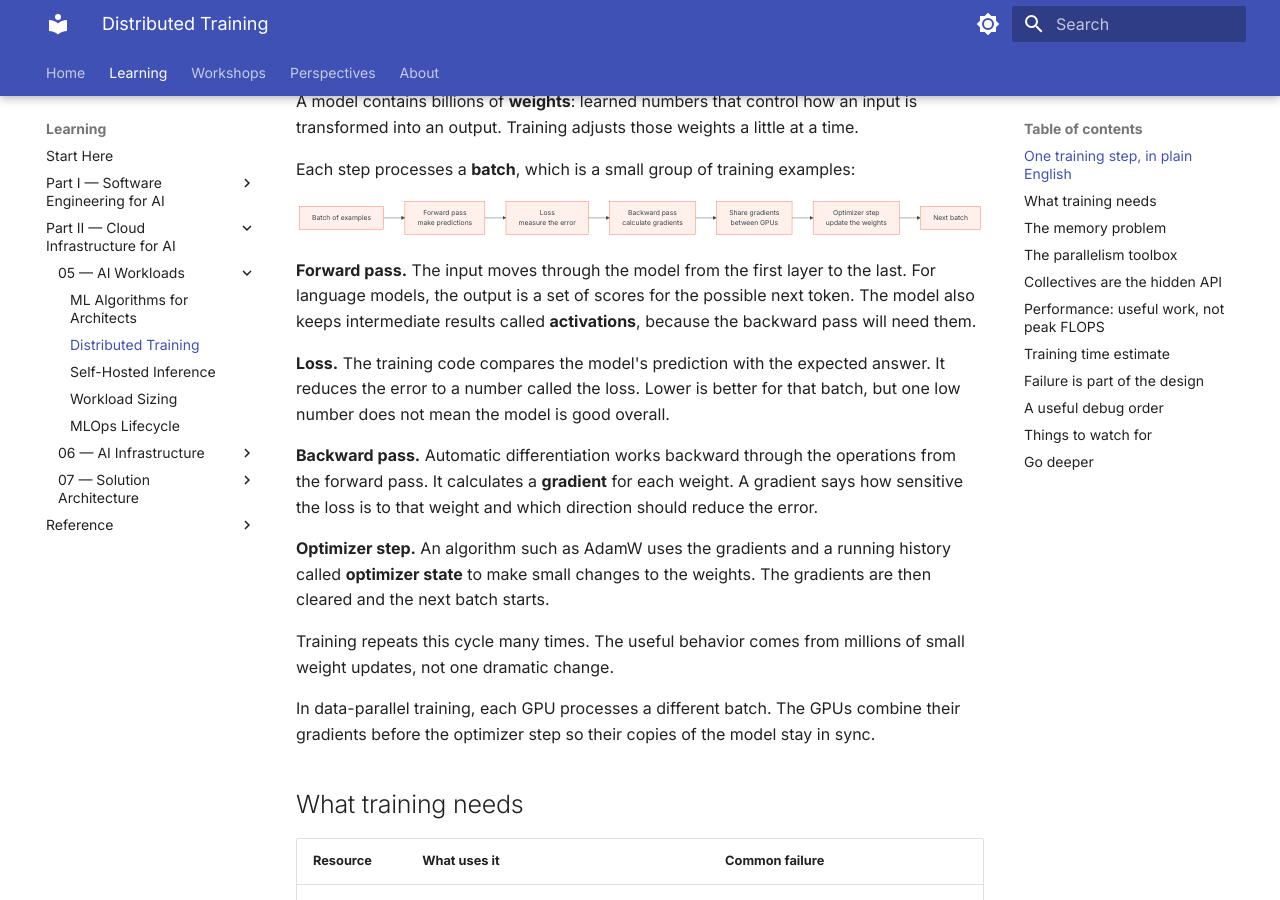
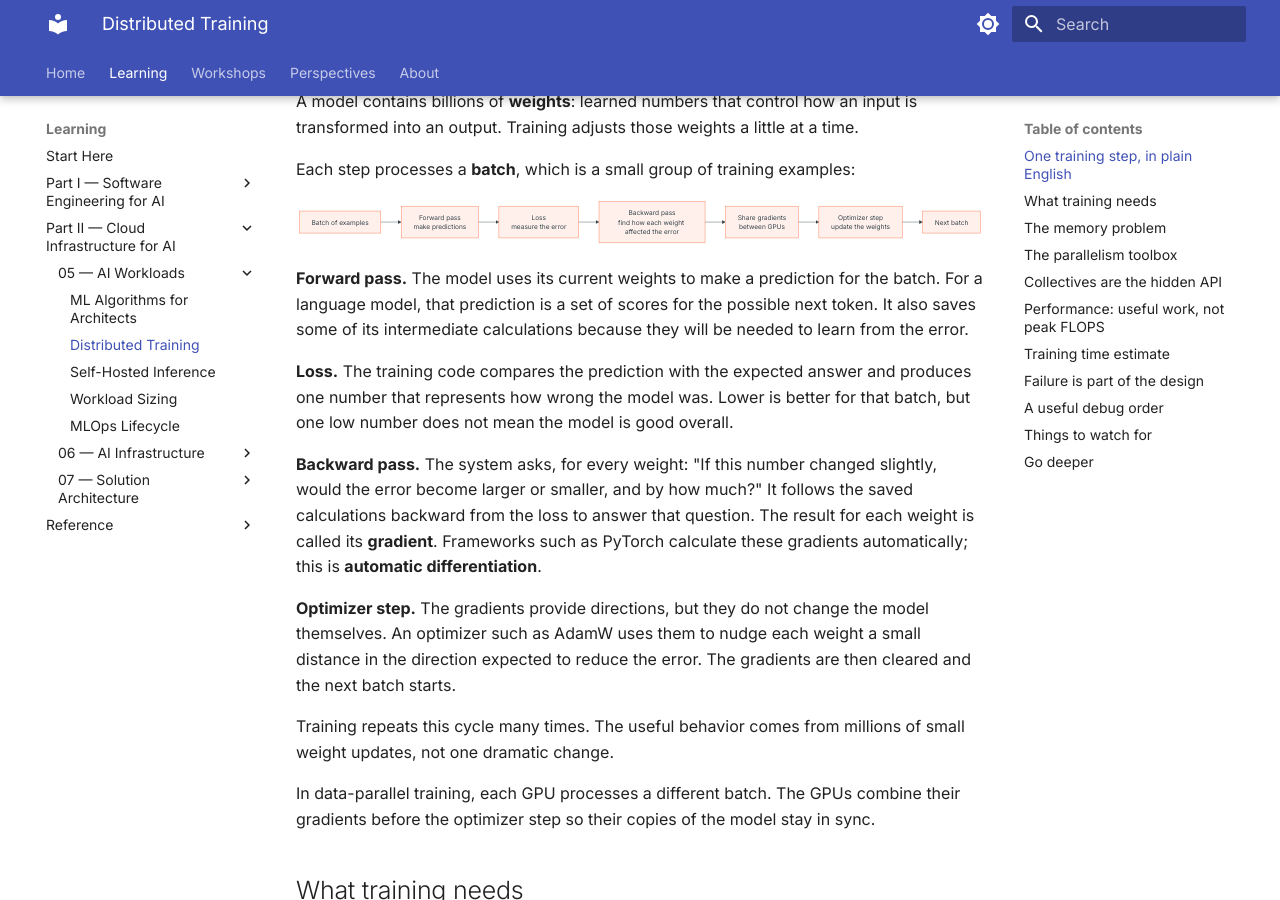
Before and after one commit to Jonathan34/ai-learning, an MkDocs documentation site: the page built from docs/05-ai-workloads/22-distributed-training.md, in a window 1280 px wide and 900 px high, scrolled down 322 px. Built offline with MkDocs 1.6.1 and Material for MkDocs 9.7.7, drawn with Linux system fonts in a browser that asks for light colours.

Commit message:
docs: clarify the backward pass

````diff
--- a/docs/05-ai-workloads/22-distributed-training.md
+++ b/docs/05-ai-workloads/22-distributed-training.md
@@ -14,19 +14,19 @@ Each step processes a **batch**, which is a small group of training examples:
 flowchart LR
     B[Batch of examples] --> F[Forward pass<br/>make predictions]
     F --> L[Loss<br/>measure the error]
-    L --> R[Backward pass<br/>calculate gradients]
+    L --> R[Backward pass<br/>find how each weight affected the error]
     R --> S[Share gradients<br/>between GPUs]
     S --> O[Optimizer step<br/>update the weights]
     O --> N[Next batch]
 ```
 
-**Forward pass.** The input moves through the model from the first layer to the last. For language models, the output is a set of scores for the possible next token. The model also keeps intermediate results called **activations**, because the backward pass will need them.
+**Forward pass.** The model uses its current weights to make a prediction for the batch. For a language model, that prediction is a set of scores for the possible next token. It also saves some of its intermediate calculations because they will be needed to learn from the error.
 
-**Loss.** The training code compares the model's prediction with the expected answer. It reduces the error to a number called the loss. Lower is better for that batch, but one low number does not mean the model is good overall.
+**Loss.** The training code compares the prediction with the expected answer and produces one number that represents how wrong the model was. Lower is better for that batch, but one low number does not mean the model is good overall.
 
-**Backward pass.** Automatic differentiation works backward through the operations from the forward pass. It calculates a **gradient** for each weight. A gradient says how sensitive the loss is to that weight and which direction should reduce the error.
+**Backward pass.** The system asks, for every weight: "If this number changed slightly, would the error become larger or smaller, and by how much?" It follows the saved calculations backward from the loss to answer that question. The result for each weight is called its **gradient**. Frameworks such as PyTorch calculate these gradients automatically; this is **automatic differentiation**.
 
-**Optimizer step.** An algorithm such as AdamW uses the gradients and a running history called **optimizer state** to make small changes to the weights. The gradients are then cleared and the next batch starts.
+**Optimizer step.** The gradients provide directions, but they do not change the model themselves. An optimizer such as AdamW uses them to nudge each weight a small distance in the direction expected to reduce the error. The gradients are then cleared and the next batch starts.
 
 Training repeats this cycle many times. The useful behavior comes from millions of small weight updates, not one dramatic change.
 
````
